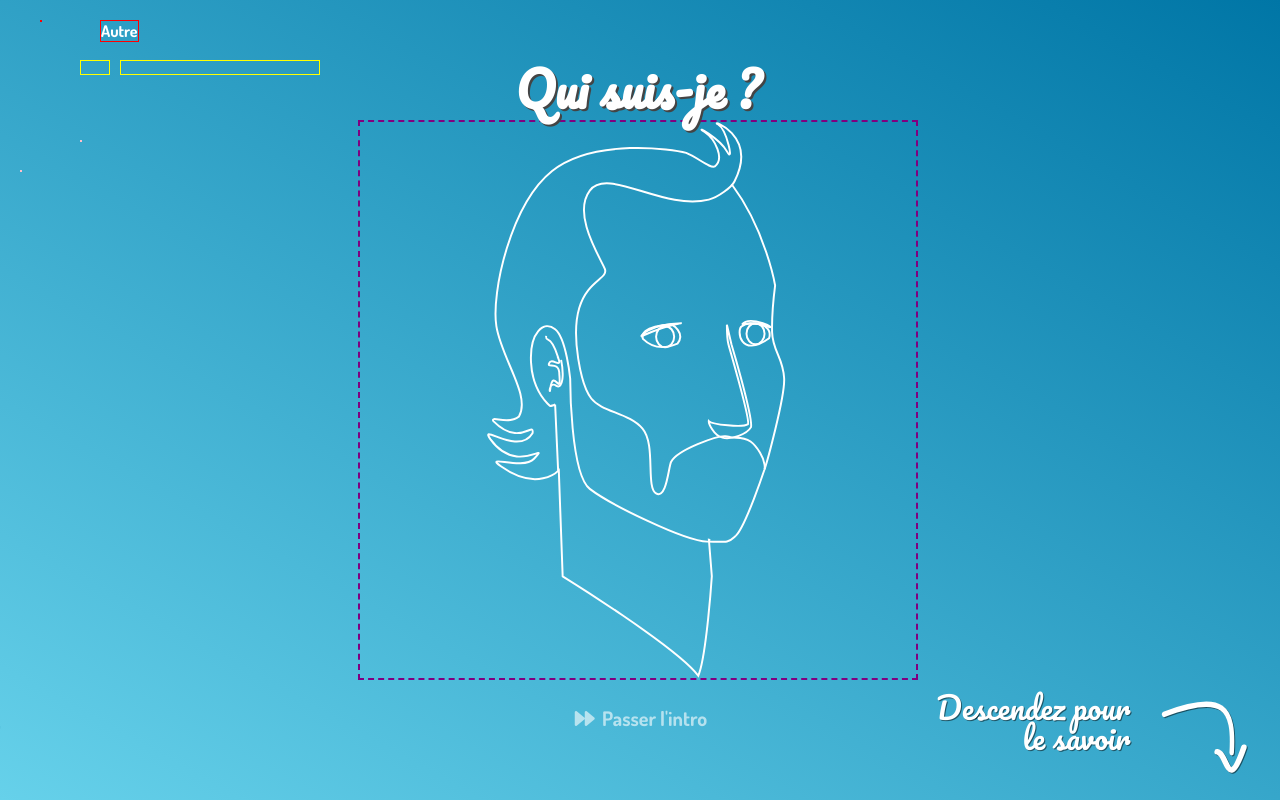
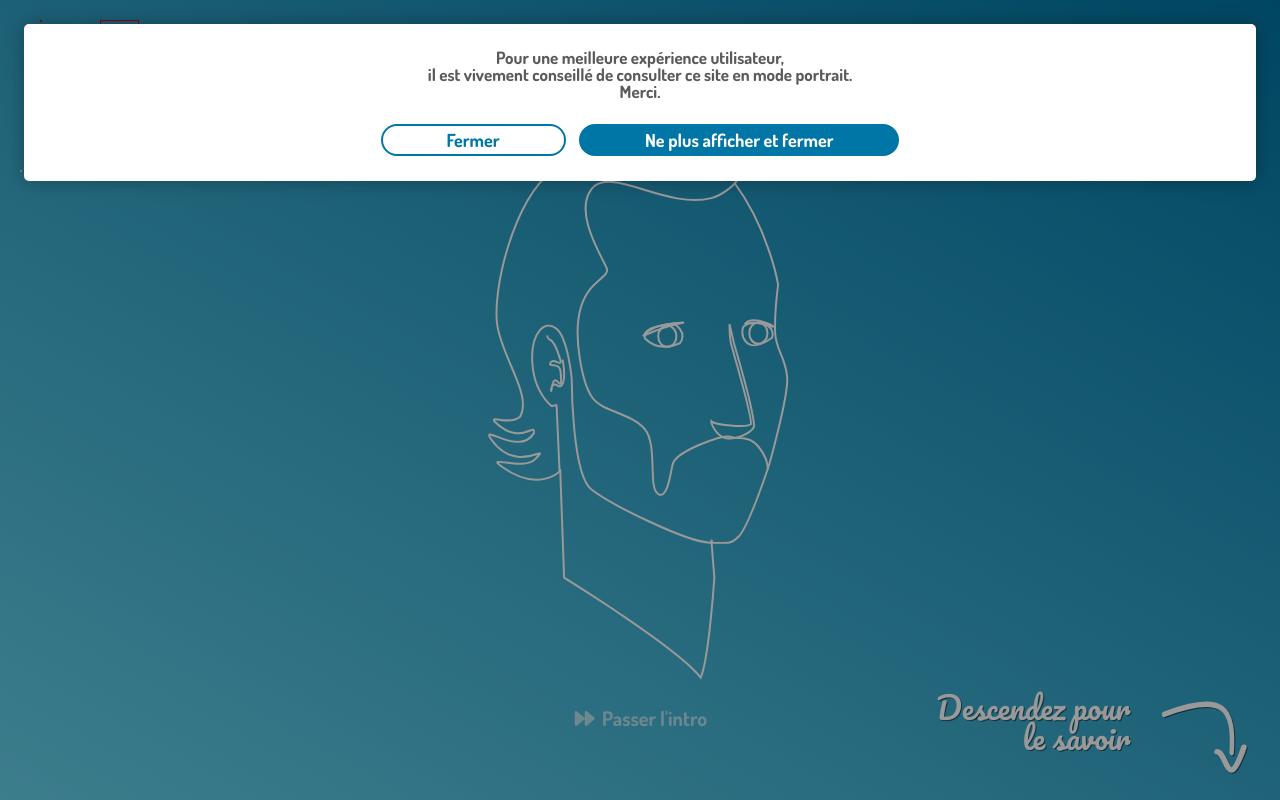
Before and after one commit to SergioTrinquet/Portfolio, a website: page src/index.html in a window 1280 px wide. Drawn offline with nearby package versions, Linux system fonts and the light colour scheme.

Commit message:
Modif modal pour conseiller mode portrait: Ajout sessionStorage

```diff
--- a/src/assets/css/styles.css
+++ b/src/assets/css/styles.css
@@ -19,6 +19,7 @@
   --color-degr-1-screen4: rgb(103, 108, 198);
   --color-degr-2-screen4: rgb(232, 70, 255);
   --bgcolor-screenEnd: #2b2b2b;
+  --color-bt-modal: rgba(0, 118, 166,1);
 }
 
 
@@ -363,7 +364,7 @@ body.noscroll {
 /* FIN TEST */
 
 /*#region - Container englobant SVGs et tout les éléments DOM qui doivent se positionner en fonction de ces SVGs */
-.SVGsAndAnnexes {   border: dashed 2px purple;
+.SVGsAndAnnexes {
   height: 100%;
   display: flex;
   justify-content: center;
@@ -644,7 +645,7 @@ body.noscroll {
 
 
 /*#region -  Texte de présentation à la question "Qui suis-je ?" */
-.textePresentation {    border: dashed 2px yellow;
+.textePresentation {
   color: #fff;
   text-shadow: 0 1px 0 rgba(0,0,0,0.5);
   margin: 0;
@@ -1554,16 +1555,29 @@ Permet de déterminer l'épaisseur du trait pour l'animation au trait du visage
   box-shadow: 0 0 0 100vmax rgba(0,0,0,0.4), 0 0 20px rgba(0,0,0,0.3);
   display: none;
 
-  /* display: block; */ /* A VIRER */
+  display: block; /* A VIRER */
+
+  animation: modalAppear 0.8s forwards;
+}
+@keyframes modalAppear {
+  0% { transform: translateY(-110%); }
+  100% { transform: translateY(0%); }
 }
 #msgPortraitIsBetter button {
-  background-color:rgba(0, 118, 166,1);
-  color: #fff;
-  padding: 5px 5vw;
-  margin: 3vh 0 0 0;
-  border: none;
+  padding: 3px 5vw;
+  margin: 3vh 5px 0 5px;
   border-radius: 50px;
   font-size: 18px;
+  border: solid 2px var(--color-bt-modal);
+}
+#closeModal {
+  background-color: transparent;
+  color: var(--color-bt-modal);
+}
+#sessionCloseModal {
+  background-color:var(--color-bt-modal);
+  border: none;
+  color: #fff;
 }
 #msgPortraitIsBetter.hidden {
   display: none;
--- a/src/assets/js/portfolio.js
+++ b/src/assets/js/portfolio.js
@@ -40,9 +40,22 @@ let scrubValue = 1;
 
 // Pour faire apparaitre msg d'incitat° de consultation en mode portrait qd mobile
 let msgPortraitIsBetter = document.querySelector("#msgPortraitIsBetter");
-document.querySelector("#msgPortraitIsBetter button").addEventListener("click", () => msgPortraitIsBetter.classList.add("hidden") );
 //window.addEventListener('orientationchange', () => msgPortraitIsBetter.classList.remove("hidden") );
 window.matchMedia("(orientation: landscape)").onchange = () => msgPortraitIsBetter.classList.remove("hidden");
+
+const closeModal = () => msgPortraitIsBetter.classList.add("hidden");
+if(eval(sessionStorage.getItem('st_dont-show-modal'))) { console.warn("sessionStorage présent");
+    closeModal();
+};
+
+// Action boutons
+document.querySelector("#closeModal").addEventListener("click", closeModal);
+document.querySelector("#sessionCloseModal").addEventListener("click", () => {
+    sessionStorage.setItem('st_dont-show-modal', true);
+    closeModal();
+});
+
+
 // TEST
 /* var mediaQueryList = window.matchMedia("(orientation: landscape)");
 mediaQueryList.onchange = handleOrientationChange;
@@ -66,7 +79,8 @@ if (isMobileOrTablette) {
         document.querySelector("#hauteurOneVh").innerText = `${h/100}px`; //TEST
     };
     window.addEventListener('resize', setCSSunits);
-    window.addEventListener('orientationchange', setCSSunits);
+    //window.addEventListener('orientationchange', setCSSunits);
+    window.matchMedia("(orientation: landscape)").onchange = setCSSunits;
     setCSSunits();
 
     //scrubValue = 0.1;
--- a/src/index.html
+++ b/src/index.html
@@ -23,17 +23,20 @@
 
    <div id="msgPortraitIsBetter">
       <p>Pour une meilleure expérience utilisateur,</p><p>il est vivement conseillé de consulter ce site en mode portrait.</p><p>Merci.</p>
-      <button>Fermer</button>
+      <button id="closeModal">Fermer</button>
+      <button id="sessionCloseModal">Ne plus afficher et fermer</button>
    </div>
       <!-- <div id="testScroller"> <div></div> </div> -->
 <!-- <div id="TEST_noScrollOnBody"><div id="TEST_son"> --><!-- TEST au 07/02/2022 -->
 
-    <div id="container">   <!-- TEST --> <div id="hauteurOneVh" style="position: fixed; z-index: 100; border: solid 1px red; top:20px; left: 40px; color: #fff;"></div>
-                                          <div id="titi" style="position: fixed; z-index: 100; border: solid 1px red; top:20px; left: 100px; color: #fff;"></div>
-                                          <div id="scrollNeg" style="position: fixed; z-index: 100; border: solid 1px yellow; top:60px; left: 80px; width: 30px; height: 15px;"></div>
-                                          <div id="scrollPos" style="position: fixed; z-index: 100; border: solid 1px yellow; top:60px; left: 120px; width: 200px; height: 15px; color: rgb(175, 1, 1);"></div>
-                                          <div id="flagIsScrolling" style="position: fixed; z-index: 100; border: solid 1px pink; top:140px; left: 80px; "></div>
-                                          <div id="data" style="position: fixed; z-index: 100; border: solid 1px pink; top:170px; left: 20px; "></div>
+    <div id="container">
+
+      <!-- TEST --> <div id="hauteurOneVh" style="position: fixed; z-index: 100; border: solid 1px red; top:20px; left: 40px; color: #fff;"></div>
+                     <div id="titi" style="position: fixed; z-index: 100; border: solid 1px red; top:20px; left: 100px; color: #fff;"></div>
+                     <div id="scrollNeg" style="position: fixed; z-index: 100; border: solid 1px yellow; top:60px; left: 80px; width: 30px; height: 15px;"></div>
+                     <div id="scrollPos" style="position: fixed; z-index: 100; border: solid 1px yellow; top:60px; left: 120px; width: 200px; height: 15px; color: rgb(175, 1, 1);"></div>
+                     <div id="flagIsScrolling" style="position: fixed; z-index: 100; border: solid 1px pink; top:140px; left: 80px; "></div>
+                     <div id="data" style="position: fixed; z-index: 100; border: solid 1px pink; top:170px; left: 20px; "></div>
 
       <nav id="smallMenu">
          <div class="iconeMenu">
```
